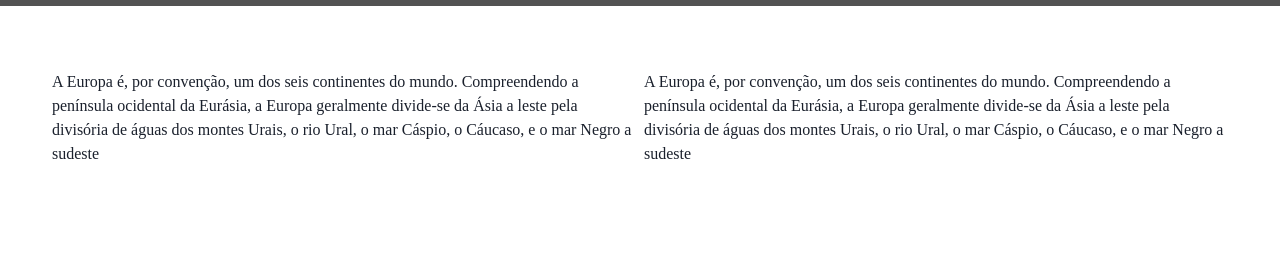
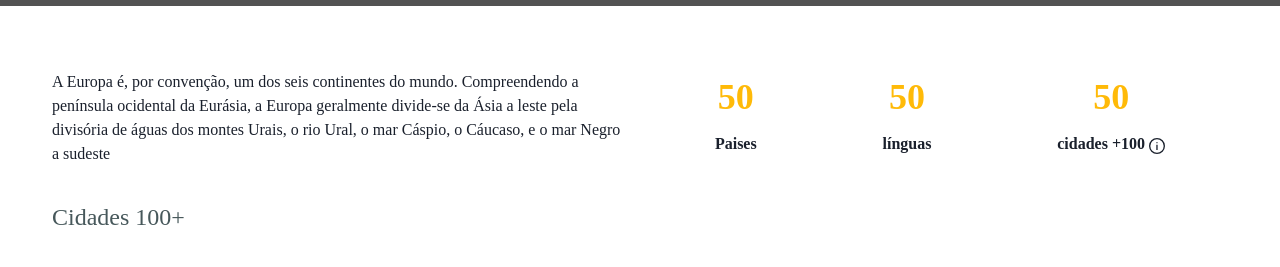
Before and after one commit to iaurg/ignite-reactjs-desafio-7, a Next.js app: page /continent/1 in a window 1280 px wide. Shown: the part 429-696 px from the top of the page. Built offline with nearby package versions, Linux system fonts and the light colour scheme; grey boxes are pictures that could not be loaded.

Commit message:
feat(page): add new items into continent page

```diff
--- a/src/pages/continent/[slug].tsx
+++ b/src/pages/continent/[slug].tsx
@@ -1,6 +1,8 @@
-import { Box, HStack, Text } from "@chakra-ui/react";
+import { Avatar, Box, Flex, Image, SimpleGrid, Stack, Text, Tooltip } from "@chakra-ui/react";
+import { InfoOutlineIcon } from '@chakra-ui/icons'
 import { Header } from "../../components/Header";
 import { PageHeader } from "../../components/PageHeader";
+import { CityCard } from "../../components/CityCard";
 
 export default function Continent(){
   return(
@@ -8,20 +10,42 @@ export default function Continent(){
     <Header />
     <PageHeader title="Europa" bgImage="https://images.unsplash.com/photo-1485081669829-bacb8c7bb1f3?ixid=MnwxMjA3fDB8MHxwaG90by1wYWdlfHx8fGVufDB8fHx8&ixlib=rb-1.2.1&auto=format&fit=crop&w=1920&q=80" />
     <Box maxW="1200" mt="16" mx="auto" px="3">
-      <HStack>
-        <Text>
+      <Stack direction={["column", "row"]} spacing="24px">
+        <Text w={["100%", "50%"]}>
           A Europa é, por convenção, um dos seis continentes do mundo.
           Compreendendo a península ocidental da Eurásia, a Europa geralmente
           divide-se da Ásia a leste pela divisória de águas dos montes Urais, o
           rio Ural, o mar Cáspio, o Cáucaso, e o mar Negro a sudeste
         </Text>
-        <Text>
-          A Europa é, por convenção, um dos seis continentes do mundo.
-          Compreendendo a península ocidental da Eurásia, a Europa geralmente
-          divide-se da Ásia a leste pela divisória de águas dos montes Urais, o
-          rio Ural, o mar Cáspio, o Cáucaso, e o mar Negro a sudeste
-        </Text>
-      </HStack>
+        <Flex w={["100%", "50%"]} justifyContent="space-around">
+          <Stack alignItems="center">
+              <Text fontWeight="bold" color="brand.yellow" fontSize="4xl">50</Text>
+              <Text fontWeight="bold">Paises</Text>
+          </Stack>
+          <Stack alignItems="center">
+              <Text fontWeight="bold" color="brand.yellow" fontSize="4xl">50</Text>
+              <Text fontWeight="bold">línguas</Text>
+          </Stack>
+          <Stack alignItems="center">
+              <Text fontWeight="bold" color="brand.yellow" fontSize="4xl">50</Text>
+              <Text fontWeight="bold">
+                cidades +100 {' '}
+                <Tooltip label="Com base em pesquisas" aria-label="A tooltip" >
+                  <InfoOutlineIcon />
+                </Tooltip>
+              </Text>
+          </Stack>
+        </Flex>
+      </Stack>
+
+      <Text color="brand.darkgray" fontWeight="medium" mx="auto"
+      textAlign="left" fontSize="2xl" my="8" lineHeight="tall">
+        Cidades 100+
+      </Text>
+
+      <SimpleGrid columns={4} spacing={10}>
+        <CityCard city="Londres" country="Reino Unido" image="https://source.unsplash.com/random" />
+      </SimpleGrid>
     </Box>
   </Box>
   )
```
